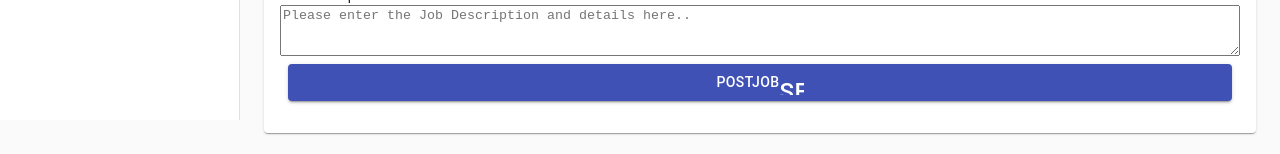
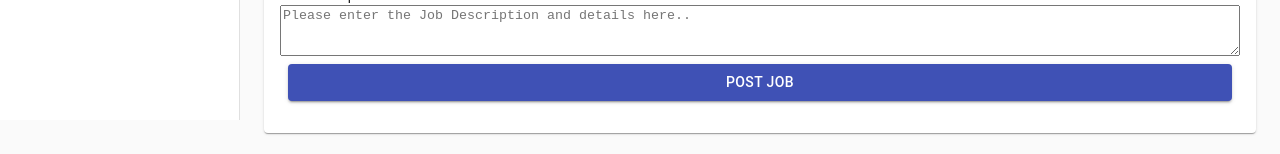
Before and after one commit to Vsanku01/JOBS-FRONTEND, a React (Create React App) app: page /newjob in a window 1280 px wide. Shown: the part 680-834 px from the top of the page. Built offline with nearby package versions, Linux system fonts and the light colour scheme.

Commit message:
refactored

```diff
--- a/src/components/PostJob/JobForm.js
+++ b/src/components/PostJob/JobForm.js
@@ -204,7 +204,7 @@ function JobForm(props) {
             className={classes.button}
             onClick={(e) => buttonHandler(e)}
           >
-            PostJob <Icon>send</Icon>
+            Post Job
           </Button>
         </form>
       </Paper>
```
